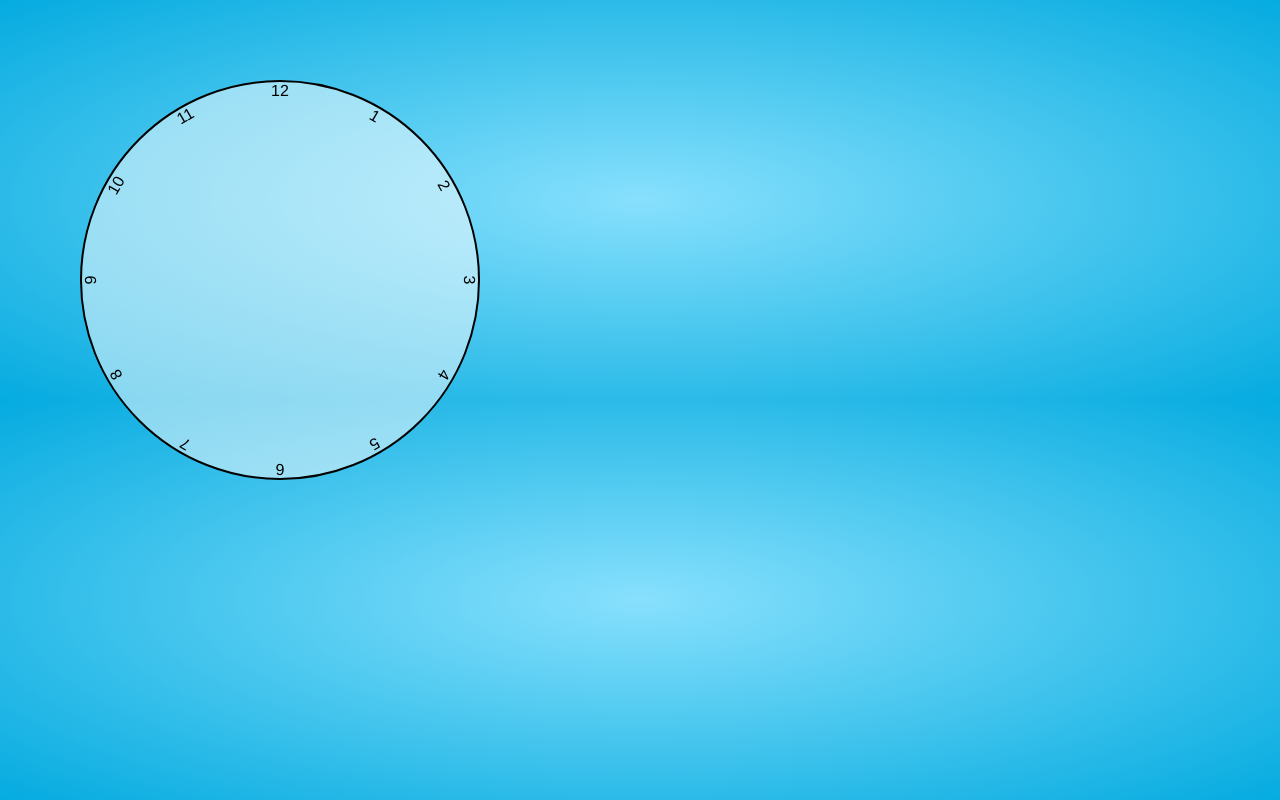
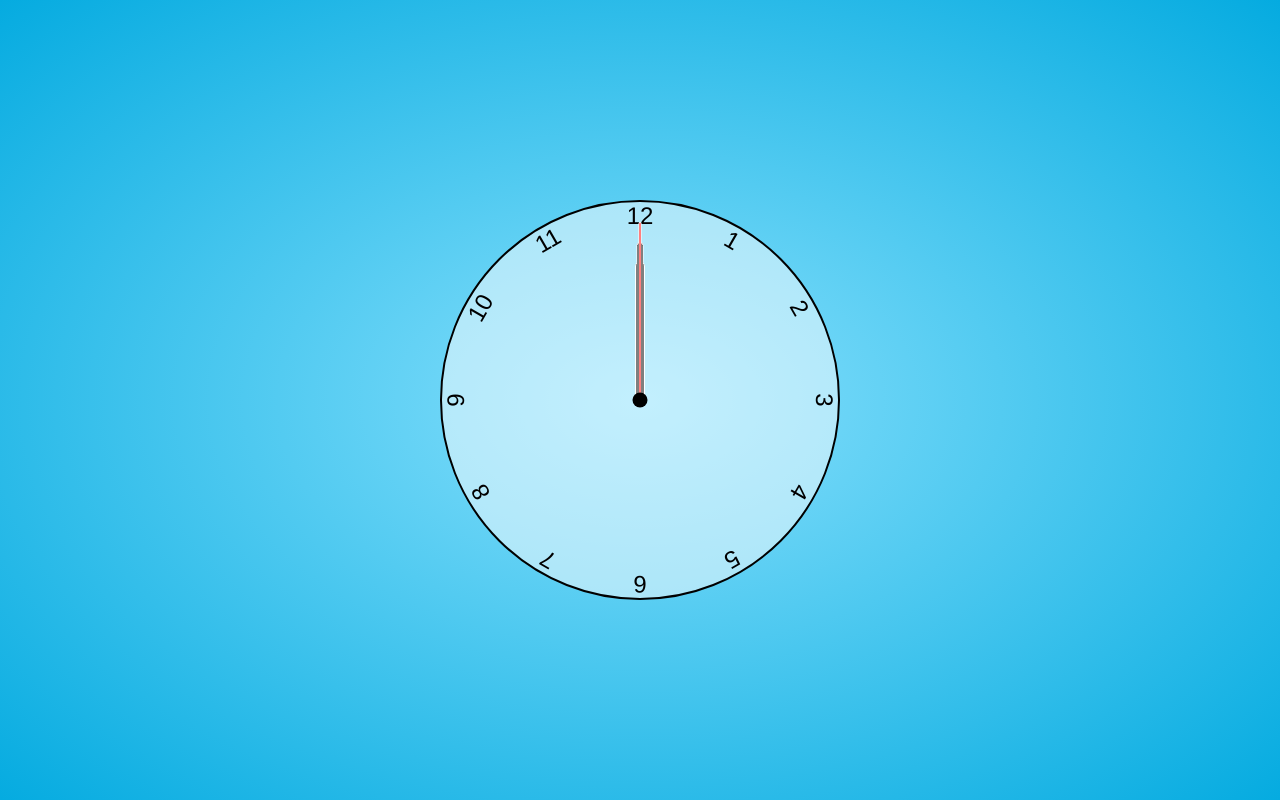
Before and after one commit to Nayeem29/Clock-App, a plain HTML site: page index.html in a window 1280 px wide. Drawn offline with Linux system fonts and the light colour scheme.

Commit message:
js-starting

```diff
--- a/index.html
+++ b/index.html
@@ -27,6 +27,7 @@
         <div class="number number11">11</div>
         <div class="number number12">12</div>
     </div>
+    <script src="/main.js"></script>
 </body>
 
 </html>
--- a/style.css
+++ b/style.css
@@ -7,6 +7,11 @@
 
 body {
     background: radial-gradient(ellipse at center, rgb(135, 224, 253) 0%, rgb(83, 203, 241) 40%, rgb(5, 171, 224) 100%);
+    display: flex;
+    justify-content: center;
+    align-items: center;
+    min-height: 100vh;
+    overflow: hidden;
 }
 
 .clock {
@@ -16,57 +21,102 @@ body {
     border-radius: 50%;
     border: 2px solid black;
     position: relative;
-    top: 5rem;
-    left: 5rem;
 }
 
 .clock .number {
+    transform: rotate(var(--rotation));
     position: absolute;
     height: 100%;
     width: 100%;
     text-align: center;
+    font-size: 1.5rem;
+    /* --rotation: 0; */
 }
 
 .number1 {
-    transform: rotate(30deg);
+    --rotation: 30deg;
 }
 
 .number2 {
-    transform: rotate(60deg);
+    --rotation: 60deg;
 }
 
 .number3 {
-    transform: rotate(90deg);
+    --rotation: 90deg;
 }
 
 .number4 {
-    transform: rotate(120deg);
+    --rotation: 120deg;
 }
 
 .number5 {
-    transform: rotate(150deg);
+    --rotation: 150deg;
 }
 
 .number6 {
-    transform: rotate(180deg);
+    --rotation: 180deg;
 }
 
 .number7 {
-    transform: rotate(210deg);
+    --rotation: 210deg;
 }
 
 .number8 {
-    transform: rotate(240deg);
+    --rotation: 240deg;
 }
 
 .number9 {
-    transform: rotate(270deg);
+    --rotation: 270deg;
 }
 
 .number10 {
-    transform: rotate(300deg);
+    --rotation: 300deg;
 }
 
 .number11 {
-    transform: rotate(330deg);
+    --rotation: 330deg;
 }
+
+.clock::after {
+    content: '';
+    position: absolute;
+    top: 50%;
+    left: 50%;
+    width: 15px;
+    height: 15px;
+    border-radius: 50%;
+    background-color: black;
+    z-index: 11;
+    transform: translate(-50%, -50%);
+}
+
+.hand {
+    --rotation: 0;
+    position: absolute;
+    left: 50%;
+    bottom: 50%;
+    border: 1px solid white;
+    border-top-left-radius: 10px;
+    border-top-right-radius: 10px;
+    transform-origin: bottom;
+    z-index: 10;
+    transform: translateX(-50%) rotate(calc(var(--rotation)*1deg));
+}
+
+.second {
+    height: 45%;
+    width: 3px;
+    background-color: red;
+}
+
+.minute {
+    height: 40%;
+    width: 7px;
+    background-color: black;
+}
+
+.hour {
+    height: 35%;
+    width: 10px;
+    background-color: black;
+}
```
Also changed, not shown: main.js (added).
